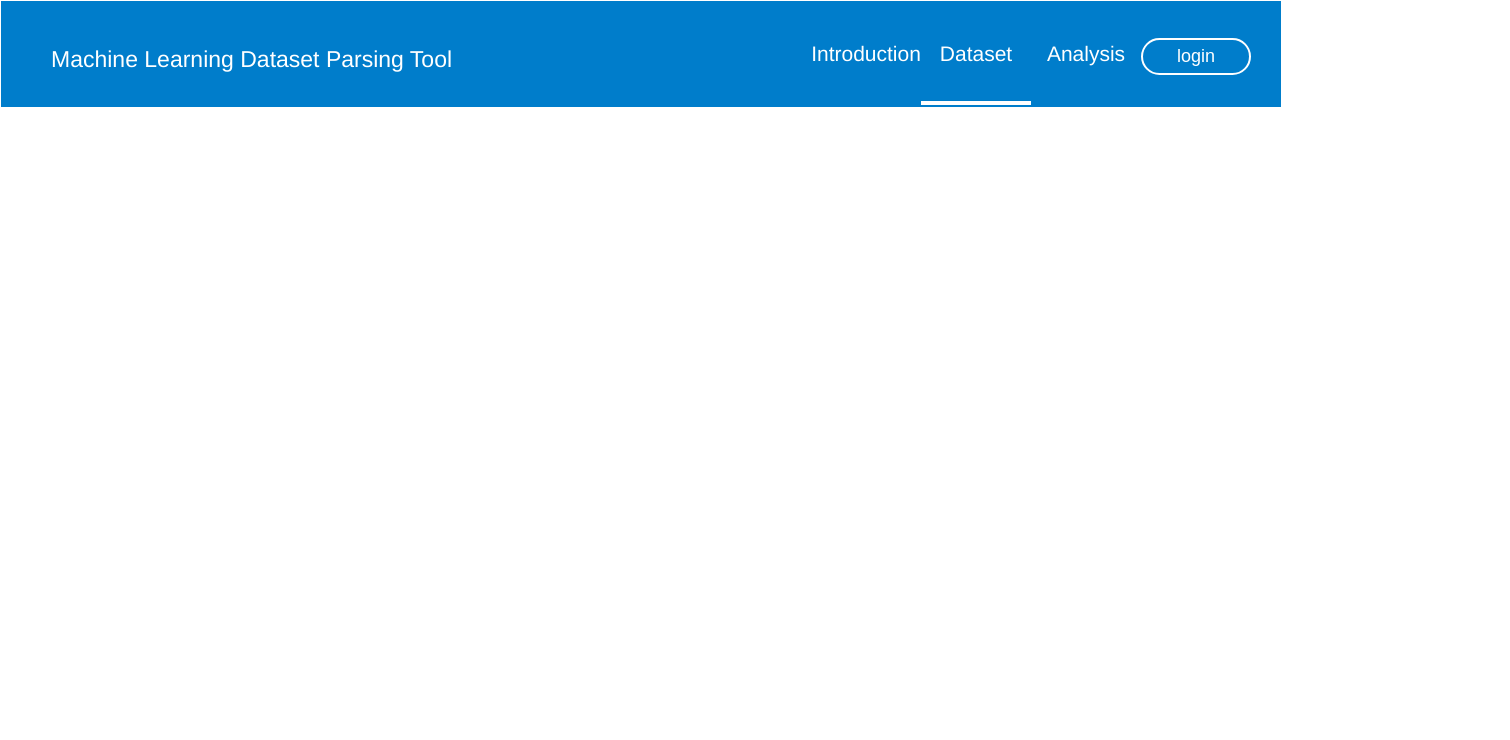
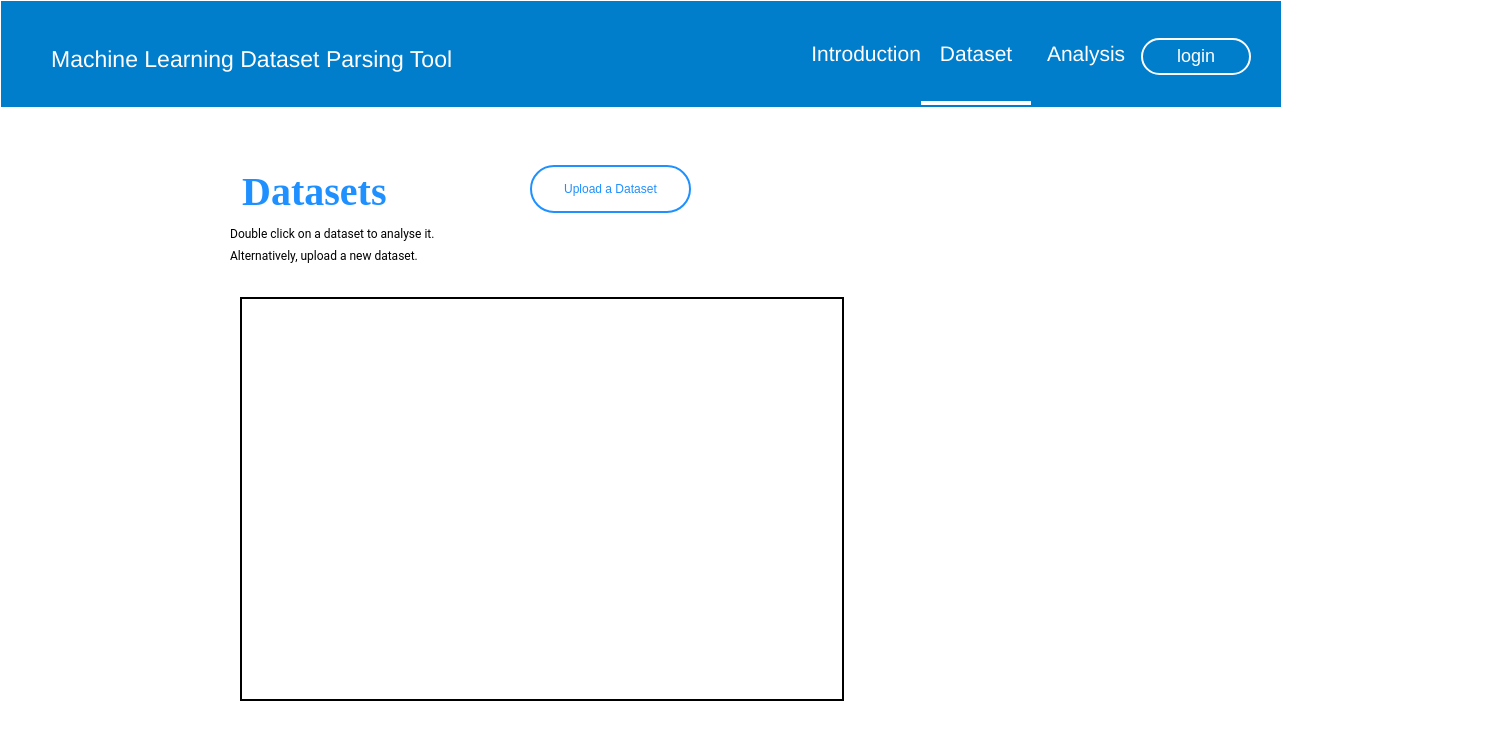
Before and after one commit to MariosIgkiempor/GRPTeam02, a plain HTML site: page frontEnd/Datasets.html in a window 1280 px wide. Shown: the whole page, 1510 px wide, since content can reach past the window. Drawn offline with Linux system fonts and the light colour scheme.

Commit message:
Datasets page

```diff
--- /dev/null
+++ b/frontEnd/Datasets.css
@@ -0,0 +1,46 @@
+.box1{
+    display: table-cell;
+    vertical-align: middle;
+    text-align: center;
+    position: relative;
+    left: -260px;
+    top: 60px;
+    font-size: 40px;
+    font-weight: bold;
+    color: #1E90FF;
+}
+.button2{
+    background-color: white;
+    border: 2px solid #1E90FF;
+    color: #1E90FF;
+    padding: 15px 32px;
+    text-align: center;
+    text-decoration: none;
+    display: inline-block;
+    font-size: 12px;
+    cursor: pointer;
+    border-radius: 24px;
+    position: relative;
+    left: 530px;
+    top: 10px;
+}
+.div1{
+    position: relative;
+    left: 230px;
+    top: 20px;
+    font-family: Roboto;
+    font-size: 12px;
+    line-height: 22px;
+}
+.div2{
+    width: 600px;
+    height: 400px;
+    margin: 0px 10px;
+    position: relative;
+    left: 230px;
+    top:50px;
+    border: 2px solid black;
+    font-family: Roboto;
+    font-size: 16px;
+    line-height: 22px;
+}
--- a/frontEnd/Datasets.html
+++ b/frontEnd/Datasets.html
@@ -4,6 +4,7 @@
         <meta charset="utf-8">
         <title>Datasets-page</title>
         <link rel="stylesheet" type="text/css" href="common.css">
+        <link rel="stylesheet" type="text/css" href="Datasets.css">
     </head>
     <body>
         <div class="header">
@@ -18,9 +19,17 @@
                   <li class="move2"> </li>
 
                   <button class="login">login</button>
-
                 </ul>
         </div>
+        <div class="box box1">
+            <span>Datasets</span>
+        </div>
+            <button class="button2">Upload a Dataset</button>
+            <div class="div1">
+              Double click on a dataset to analyse it.<br/>Alternatively, upload a new dataset.
+            </div>
+            <div class="div2">
 
+            </div>
     </body>
 </html>
```
